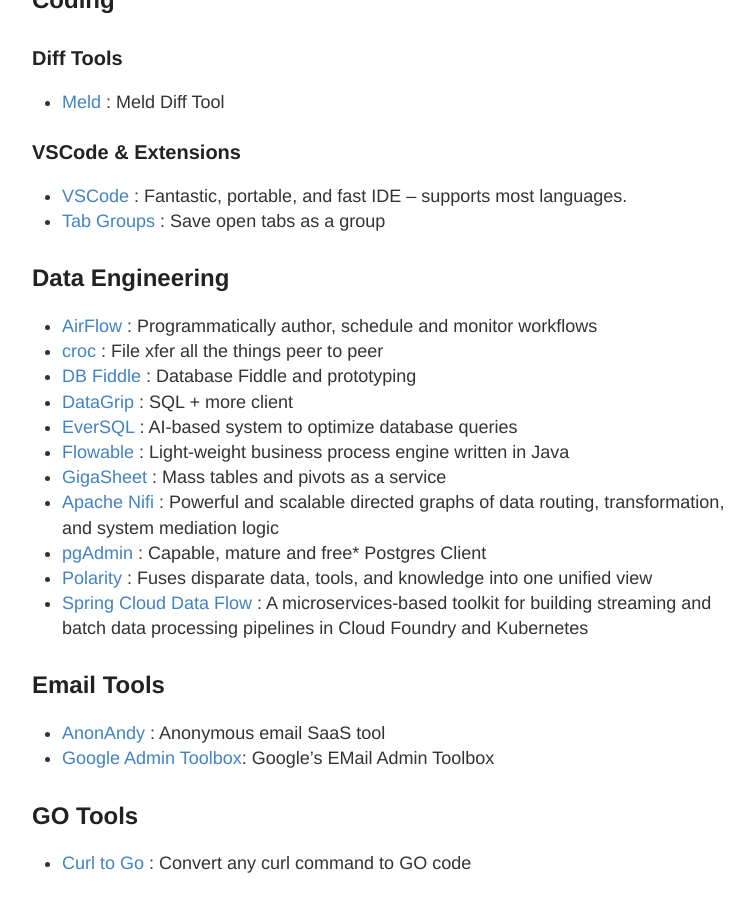
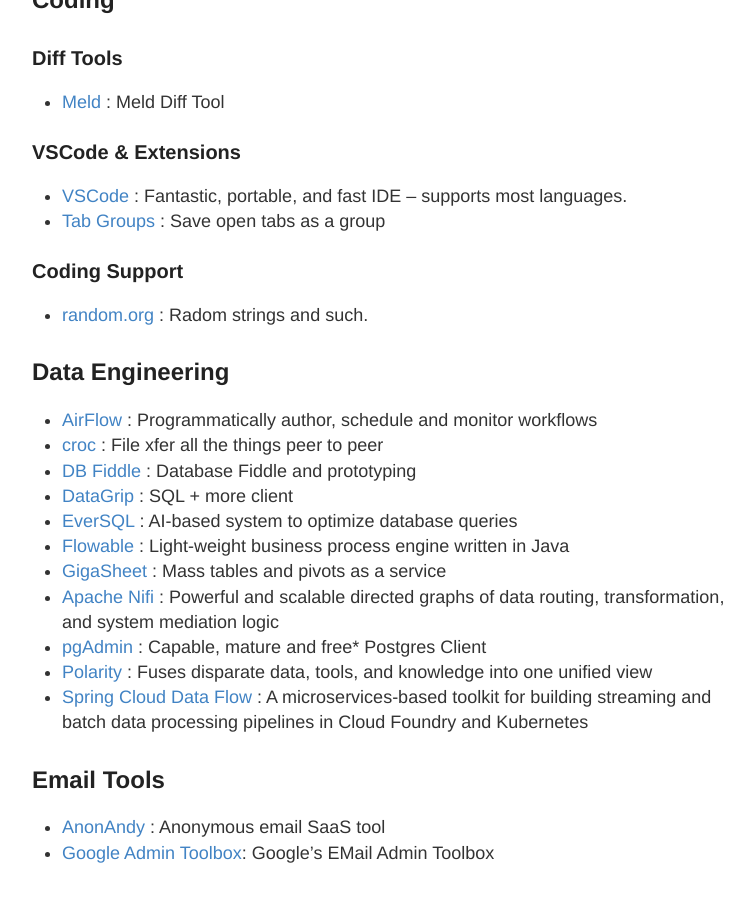
Before and after one commit to stevehenderson/stevehenderson.github.io, a Jekyll site: the page built from tools.md, in a window 1280 px wide and 900 px high, scrolled down 802 px. Shown: the whole window, without its empty margins (248-1002 px from the left). Built offline with Jekyll 4.4.1, drawn with Linux system fonts in a browser that asks for light colours.

Commit message:
Update tools.md

```diff
--- a/tools.md
+++ b/tools.md
@@ -30,6 +30,9 @@
 ### VSCode & Extensions
    * [VSCode](https://code.visualstudio.com/) : Fantastic, portable, and fast IDE -- supports most languages.
    * [Tab Groups](https://marketplace.visualstudio.com/items?itemName=usama8800.tab-groups&ssr=false#review-details) : Save open tabs as a group
+
+### Coding Support
+  * [random.org](https://www.random.org/strings/) : Radom strings and such.
 
 ## Data Engineering
    * [AirFlow](https://airflow.apache.org/) : Programmatically author, schedule and monitor workflows
```
